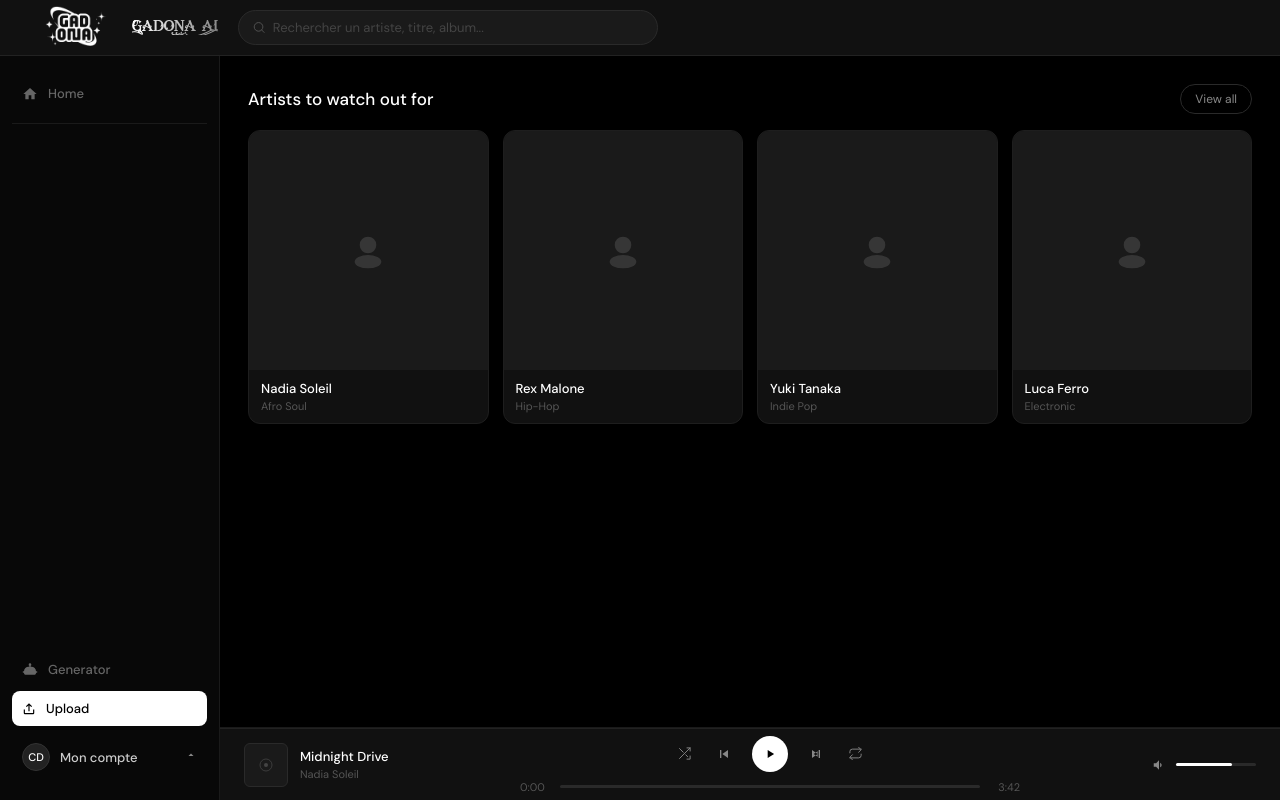
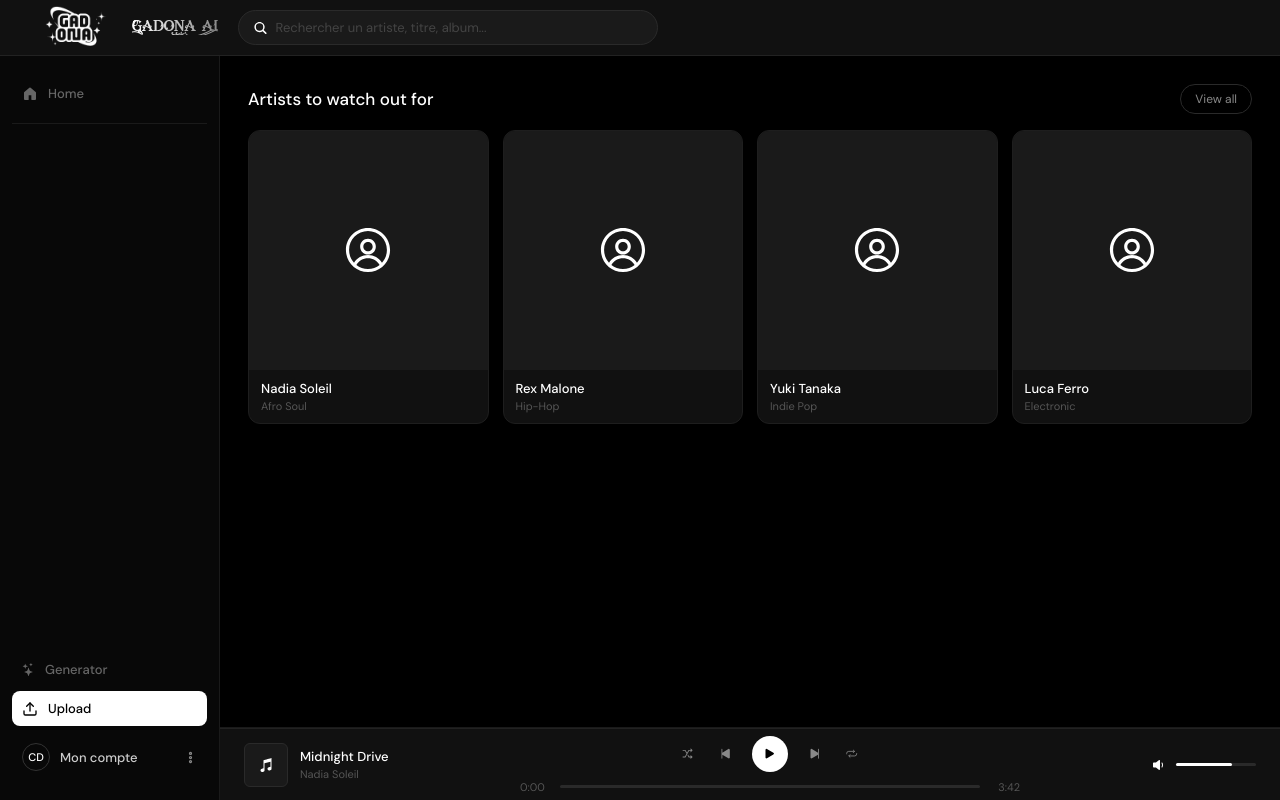
Before and after one commit to cedi42/ProjetGadonaAI, a React (Vite) app: page /home in a window 1280 px wide. Built offline with nearby package versions, Linux system fonts and the light colour scheme.

Commit message:
changement des icons

```diff
--- a/package.json
+++ b/package.json
@@ -12,6 +12,7 @@
   "dependencies": {
     "react": "^19.2.4",
     "react-dom": "^19.2.4",
+    "react-icons": "^5.6.0",
     "react-router-dom": "^7.14.0"
   },
   "devDependencies": {
--- a/src/components/Player/Player.jsx
+++ b/src/components/Player/Player.jsx
@@ -1,5 +1,14 @@
 import { useState, useRef, useEffect } from 'react'
 import './Player.css'
+
+import { IoMusicalNotesSharp } from "react-icons/io5";
+import { IoPlay } from "react-icons/io5";
+import { IoPause } from "react-icons/io5";
+import { IoPlaySkipBack } from "react-icons/io5";
+import { IoPlaySkipForward } from "react-icons/io5";
+import { IoRepeat } from "react-icons/io5";
+import { LiaRandomSolid } from "react-icons/lia";
+import { IoVolumeLow } from "react-icons/io5";
 
 export default function Player() {
   const [playing, setPlaying] = useState(false)
@@ -44,7 +53,7 @@ export default function Player() {
       {/* MINI PLAYER */}
       <footer className="player">
         <div className="player-left" onClick={() => setPanelOpen(true)}>
-          <div className="track-img"><MusicIcon /></div>
+          <div className="track-img"><IoMusicalNotesSharp /></div>
           <div>
             <div className="track-title">Midnight Drive</div>
             <div className="track-artist">Nadia Soleil</div>
@@ -54,19 +63,19 @@ export default function Player() {
         <div className="player-center">
           <div className="controls">
             <button className={`ctrl-btn ${shuffle ? 'active' : ''}`} onClick={() => setShuffle(!shuffle)}>
-              <ShuffleIcon />
+              <LiaRandomSolid />
             </button>
             <button className="ctrl-btn" onClick={() => setProgress(0)}>
-              <PrevIcon />
+              <IoPlaySkipBack />
             </button>
             <button className="play-btn" onClick={() => setPlaying(!playing)}>
-              {playing ? <PauseIcon /> : <PlayIcon />}
+              {playing ? <IoPause /> : <IoPlay />}
             </button>
             <button className="ctrl-btn" onClick={() => setProgress(0)}>
-              <NextIcon />
+              <IoPlaySkipForward />
             </button>
             <button className={`ctrl-btn ${repeat ? 'active' : ''}`} onClick={() => setRepeat(!repeat)}>
-              <RepeatIcon />
+              <IoRepeat />
             </button>
           </div>
           <div className="progress-wrap">
@@ -79,7 +88,7 @@ export default function Player() {
         </div>
 
         <div className="player-right">
-          <VolumeIcon />
+          <IoVolumeLow />
           <div className="volume-bar" onClick={handleVolumeClick}>
             <div className="volume-fill" style={{ width: `${volume}%` }} />
           </div>
@@ -103,7 +112,7 @@ export default function Player() {
         </div>
 
         <div className="panel-body">
-          <div className="panel-cover"><MusicIconLarge /></div>
+          <div className="panel-cover"><IoMusicalNotesSharp size={100} /></div>
 
           <div className="panel-track-info">
             <div className="panel-track-name">Midnight Drive</div>
@@ -121,24 +130,24 @@ export default function Player() {
 
             <div className="panel-btns">
               <button className={`panel-ctrl ${shuffle ? 'active' : ''}`} onClick={() => setShuffle(!shuffle)}>
-                <ShuffleIcon />
+                <LiaRandomSolid size={30} />
               </button>
               <button className="panel-ctrl" onClick={() => setProgress(0)}>
-                <PrevIconLg />
+                <IoPlaySkipBack size={30} />
               </button>
               <button className="panel-play" onClick={() => setPlaying(!playing)}>
-                {playing ? <PauseIconLg /> : <PlayIconLg />}
+                {playing ? <IoPause size={25} /> : <IoPlay size={25} />}
               </button>
               <button className="panel-ctrl" onClick={() => setProgress(0)}>
-                <NextIconLg />
+                <IoPlaySkipForward size={30}/>
               </button>
               <button className={`panel-ctrl ${repeat ? 'active' : ''}`} onClick={() => setRepeat(!repeat)}>
-                <RepeatIcon />
+                <IoRepeat size={30} />
               </button>
             </div>
 
             <div className="panel-vol">
-              <VolumeIcon />
+              <IoVolumeLow size={25} />
               <div className="panel-vbar" onClick={handleVolumeClick}>
                 <div className="panel-vfill" style={{ width: `${volume}%` }} />
               </div>
@@ -156,44 +165,6 @@ export default function Player() {
     </>
   )
 }
-
-// ICONS
-function MusicIcon() {
-  return <svg width="16" height="16" viewBox="0 0 24 24" fill="none"><circle cx="12" cy="12" r="9" stroke="#444" strokeWidth="1.2"/><circle cx="12" cy="12" r="3" fill="#444"/></svg>
-}
-function MusicIconLarge() {
-  return <svg width="64" height="64" viewBox="0 0 24 24" fill="none"><circle cx="12" cy="12" r="10" stroke="#333" strokeWidth="0.8"/><circle cx="12" cy="12" r="4" stroke="#444" strokeWidth="0.8"/><path d="M12 2v3M12 19v3M2 12h3M19 12h3" stroke="#333" strokeWidth="0.8" strokeLinecap="round"/></svg>
-}
-function PlayIcon() {
-  return <svg width="14" height="14" viewBox="0 0 24 24" fill="#000"><path d="M8 5v14l11-7z"/></svg>
-}
-function PauseIcon() {
-  return <svg width="14" height="14" viewBox="0 0 24 24" fill="#000"><path d="M6 19h4V5H6v14zm8-14v14h4V5h-4z"/></svg>
-}
-function PlayIconLg() {
-  return <svg width="22" height="22" viewBox="0 0 24 24" fill="#000"><path d="M8 5v14l11-7z"/></svg>
-}
-function PauseIconLg() {
-  return <svg width="22" height="22" viewBox="0 0 24 24" fill="#000"><path d="M6 19h4V5H6v14zm8-14v14h4V5h-4z"/></svg>
-}
-function PrevIcon() {
-  return <svg width="16" height="16" viewBox="0 0 24 24" fill="currentColor"><path d="M6 6h2v12H6zm3.5 6 8.5 6V6z"/></svg>
-}
-function NextIcon() {
-  return <svg width="16" height="16" viewBox="0 0 24 24" fill="currentColor"><path d="M6 18l8.5-6L6 6v12zm2.5-6 6-4.25v8.5L8.5 12zM16 6h2v12h-2z"/></svg>
-}
-function PrevIconLg() {
-  return <svg width="22" height="22" viewBox="0 0 24 24" fill="currentColor"><path d="M6 6h2v12H6zm3.5 6 8.5 6V6z"/></svg>
-}
-function NextIconLg() {
-  return <svg width="22" height="22" viewBox="0 0 24 24" fill="currentColor"><path d="M6 18l8.5-6L6 6v12zm2.5-6 6-4.25v8.5L8.5 12zM16 6h2v12h-2z"/></svg>
-}
-function ShuffleIcon() {
-  return <svg width="15" height="15" viewBox="0 0 24 24" fill="none"><path d="M16 3h5v5M4 20l17-17M16 21h5v-5M4 4l6 6M14 14l3 3" stroke="currentColor" strokeWidth="1.5" strokeLinecap="round" strokeLinejoin="round"/></svg>
-}
-function RepeatIcon() {
-  return <svg width="15" height="15" viewBox="0 0 24 24" fill="none"><path d="M17 2l4 4-4 4M3 11V9a4 4 0 0 1 4-4h14M7 22l-4-4 4-4M21 13v2a4 4 0 0 1-4 4H3" stroke="currentColor" strokeWidth="1.5" strokeLinecap="round" strokeLinejoin="round"/></svg>
-}
 function VolumeIcon() {
   return <svg width="14" height="14" viewBox="0 0 24 24" fill="#888"><path d="M3 9v6h4l5 5V4L7 9H3zm13.5 3c0-1.77-1.02-3.29-2.5-4.03v8.05c1.48-.73 2.5-2.25 2.5-4.02z"/></svg>
 }
--- a/src/pages/Home/Home.css
+++ b/src/pages/Home/Home.css
@@ -1,6 +1,6 @@
 .artists-grid {
   display: grid;
-  grid-template-columns: repeat(4, minmax(0, 1fr));
+  grid-template-columns: repeat(auto-fit, minmax(180px, 1fr));
   gap: 14px;
 }
 
--- a/src/pages/Home/Home.jsx
+++ b/src/pages/Home/Home.jsx
@@ -4,6 +4,15 @@ import './Home.css'
 import Player from '../../components/Player/Player'
 import gadonaLogo from '../../assets/gadonaNO.png'
 import { useNavigate } from 'react-router-dom'
+/* Icons */
+import { GoHomeFill } from "react-icons/go";
+import { IoSearch } from "react-icons/io5";
+import { LuUpload } from "react-icons/lu";
+import { BsStars } from "react-icons/bs";
+import { RxAvatar } from "react-icons/rx";
+import { PiDotsThreeOutlineVerticalBold } from "react-icons/pi";
+
+
 
 const artists = [
   { id: 1, name: 'Nadia Soleil', genre: 'Afro Soul', initials: 'NS' },
@@ -11,14 +20,6 @@ const artists = [
   { id: 3, name: 'Yuki Tanaka', genre: 'Indie Pop', initials: 'YT' },
   { id: 4, name: 'Luca Ferro', genre: 'Electronic', initials: 'LF' },
 ]
-
-/*const recommendations = [
-  { id: 1, name: 'Nadia Soleil', listeners: '2.4M listeners', initials: 'NS' },
-  { id: 2, name: 'Rex Malone', listeners: '1.1M listeners', initials: 'RM' },
-  { id: 3, name: 'Yuki Tanaka', listeners: '890K listeners', initials: 'YT' },
-  { id: 4, name: 'Luca Ferro', listeners: '3.2M listeners', initials: 'LF' },
-  { id: 5, name: 'Amara Mbaye', listeners: '560K listeners', initials: 'AM' },
-] */
 
 export default function Home() {
   const navigate = useNavigate()
@@ -44,7 +45,7 @@ export default function Home() {
 
   {/* SEARCH */}
   <div className="search-bar">
-    <SearchIcon />
+    <IoSearch size={16} />
     <input type="text" placeholder="Rechercher un artiste, titre, album..." />
   </div>
 
@@ -57,21 +58,19 @@ export default function Home() {
         <aside className="sidebar-left">
           <nav className="nav">
             <div className="nav-item" onClick={() => navigate('/home')}>
-  <HomeIcon /> Home
-</div>
-{/* <div className="nav-item" onClick={() => navigate('/library')}>
-  <LibraryIcon /> Library
-</div> */}
+              <GoHomeFill size={16} />
+              Home
+            </div>
           </nav>
 
           <div className="sidebar-sep" />
 
           <div className="sidebar-bottom">
            <div className="nav-item" onClick={() => navigate('/generator')}>
-  <BrainIcon /> Generator
+  <BsStars /> Generator
 </div>
 <button className="upload-btn" onClick={() => navigate('/upload')}>
-  <UploadIcon /> Upload
+  <LuUpload size={16} /> Upload
 </button>
 
             <div className="account-wrap">
@@ -81,15 +80,11 @@ export default function Home() {
               >
                 <div className="avatar">CD</div>
                 <span className="account-name">Mon compte</span>
-                <ChevronIcon />
+                <PiDotsThreeOutlineVerticalBold />
               </button>
               {dropdownOpen && (
                 <div className="dropdown">
                   <div className="dropdown-item">Mon profil</div>
-              {/* <div className="dropdown-item">Mes playlists</div>
-                  <div className="dropdown-sep" />
-                  <div className="dropdown-item">Paramètres</div>
-                  <div className="dropdown-sep" /> */}
                   <div className="dropdown-item logout">Se déconnecter</div>
                 </div>
               )}
@@ -108,7 +103,7 @@ export default function Home() {
             {artists.map(artist => (
               <div className="artist-card" key={artist.id}>
                 <div className="artist-img">
-                  <AvatarIcon />
+                  <RxAvatar size={50} />
                 </div>
                 <div className="artist-info">
                   <div className="artist-name">{artist.name}</div>
@@ -118,28 +113,6 @@ export default function Home() {
             ))}
           </div>
         </main>
-
-        {/* SIDEBAR DROITE
-        <aside className="sidebar-right">
-          <div className="sidebar-title">Recommendations</div>
-          <div className="follow-list">
-            {recommendations.map(artist => (
-              <div className="follow-item" key={artist.id}>
-                <div className="follow-avatar">{artist.initials}</div>
-                <div className="follow-info">
-                  <div className="follow-name">{artist.name}</div>
-                  <div className="follow-listeners">{artist.listeners}</div>
-                </div>
-                <button
-                  className={`btn-follow ${followed[artist.id] ? 'following' : ''}`}
-                  onClick={() => toggleFollow(artist.id)}
-                >
-                  {followed[artist.id] ? 'Following' : 'Follow'}
-                </button>
-              </div>
-            ))}
-          </div>
-        </aside> */}
       </div>
         <div className="player-container">
             <Player />
@@ -147,25 +120,3 @@ export default function Home() {
     </div>
   )
 }
-
-function SearchIcon() {
-  return <svg width="13" height="13" viewBox="0 0 20 20" fill="none"><circle cx="9" cy="9" r="7" stroke="#555" strokeWidth="1.5"/><path d="M14 14l4 4" stroke="#555" strokeWidth="1.5" strokeLinecap="round"/></svg>
-}
-function HomeIcon() {
-  return <svg width="16" height="16" viewBox="0 0 24 24" fill="currentColor"><path d="M10 20v-6h4v6h5v-8h3L12 3 2 12h3v8z"/></svg>
-}
-function LibraryIcon() {
-  return <svg width="16" height="16" viewBox="0 0 24 24" fill="currentColor"><path d="M4 6h16v2H4zm0 5h16v2H4zm0 5h16v2H4z"/></svg>
-}
-function UploadIcon() {
-  return <svg width="14" height="14" viewBox="0 0 24 24" fill="currentColor"><path d="M19 13v6H5v-6H3v6a2 2 0 0 0 2 2h14a2 2 0 0 0 2-2v-6h-2zM13 5.83l2.88 2.88 1.41-1.42L12 2 6.71 7.29l1.41 1.42L11 5.83V16h2V5.83z"/></svg>
-}
-function ChevronIcon() {
-  return <svg width="12" height="12" viewBox="0 0 24 24" fill="currentColor"><path d="M7 10l5-5 5 5z"/></svg>
-}
-function AvatarIcon() {
-  return <svg width="40" height="40" viewBox="0 0 48 48" fill="none"><circle cx="24" cy="18" r="10" fill="#fff" opacity="0.12"/><ellipse cx="24" cy="38" rx="16" ry="8" fill="#fff" opacity="0.12"/></svg>
-}
-function BrainIcon() {
-  return <svg width="16" height="16" viewBox="0 0 24 24" fill="currentColor"><path d="M12 2a2 2 0 0 1 2 2c0 .74-.4 1.39-1 1.73V7h1a7 7 0 0 1 7 7h1a1 1 0 0 1 0 2h-1v1a2 2 0 0 1-2 2H5a2 2 0 0 1-2-2v-1H2a1 1 0 0 1 0-2h1a7 7 0 0 1 7-7h1V5.73A2 2 0 0 1 10 4a2 2 0 0 1 2-2z"/></svg>
-}
--- a/src/styles/global.css
+++ b/src/styles/global.css
@@ -168,7 +168,6 @@
   width: 28px;
   height: 28px;
   border-radius: 50%;
-  background: #222;
   border: 0.5px solid #333;
   display: flex;
   align-items: center;
```
Also changed, not shown: src/pages/Generator/Generator.jsx (+15 -63 lines), src/pages/Upload/Upload.jsx (+10 -17 lines), 1 other file (tests, documents, lock files or other folders).
